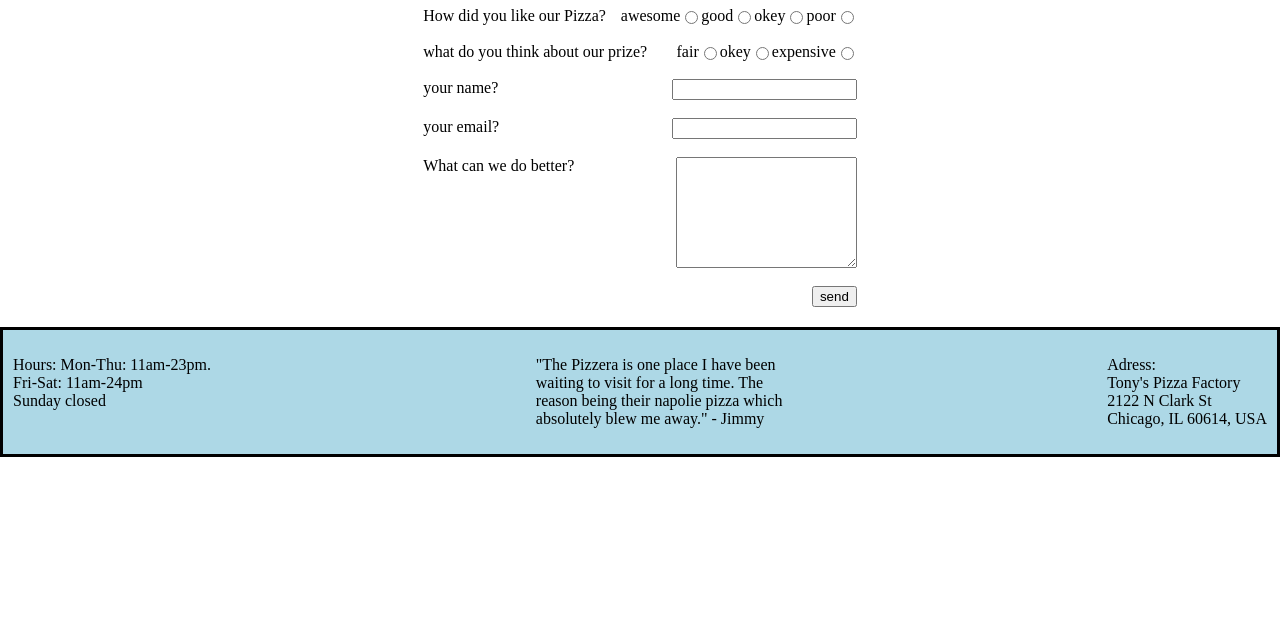
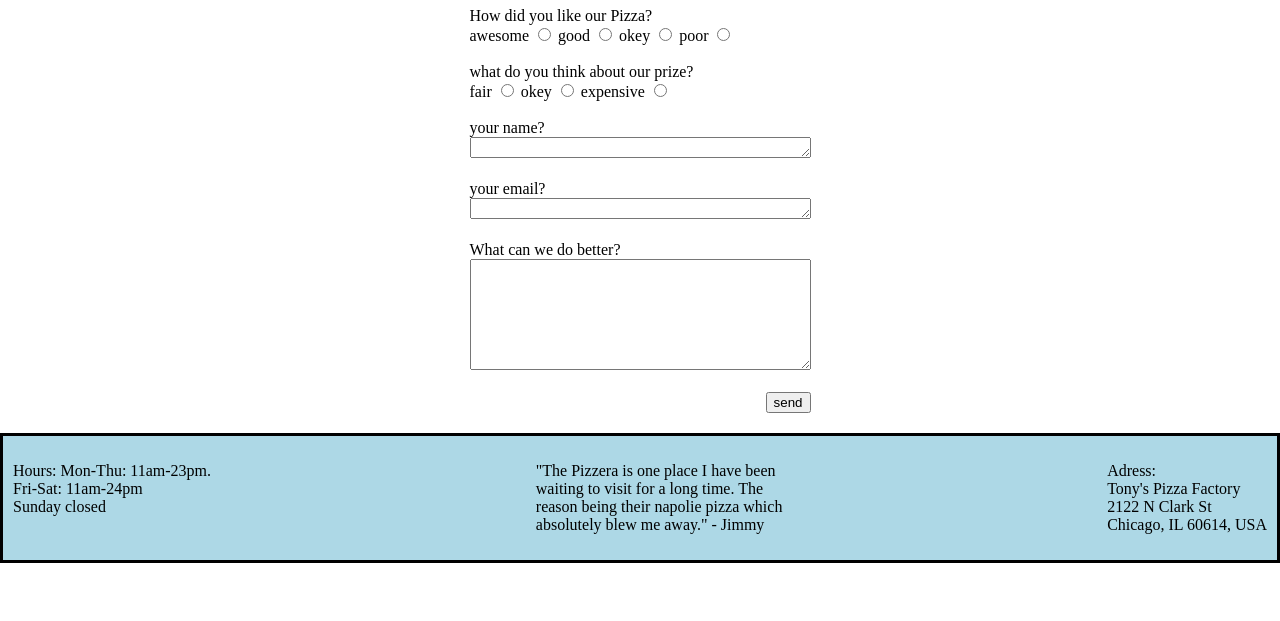
Before and after one commit to yanekreb/m293, a plain HTML site: page Pizza Website/feedback.html in a window 1280 px wide. Shown: the part 179-800 px from the top of the page. Drawn offline with Linux system fonts and the light colour scheme.

Commit message:
fertiges Pizzaprojekt

```diff
--- a/Pizza Website/feedback.html
+++ b/Pizza Website/feedback.html
@@ -20,56 +20,70 @@
 
     <div>
 
-        <h1 class="mittig">Tell us what you think</h1>
+        <h1>Tell us what you think</h1>
 
         <div class="mittig">
-            <form>
+            <form action="danke.html">
 
-                <div class="warenkorb">
-                    <div class="margin">
-                        <label for="frage1">How did you like our Pizza?</label>
+                <div class="alles">
+                    <div class="frage">
+                        <label for="taste1">How did you like our Pizza?</label>
                     </div>
-                    <div class="warenkorb">
-                        <label for="a1">awesome </label>
-                        <input type="radio" name="a" value="awesome">
-                        <label for="a2">good</label>
-                        <input type="radio" name="a" value="good">
-                        <label for="a3">okey</label>
-                        <input type="radio" name="a" value="okey">
-                        <label for="a4">poor</label>
-                        <input type="radio" name="a" value="poor">
+                    <div class="antwort">
+                        <label for="taste1">awesome </label>
+                        <input type="radio" id="taste1" name="taste" value="awesome" required>
+                        <label for="taste2">good</label>
+                        <input type="radio" id="taste2" name="taste" value="good">
+                        <label for="taste3">okey</label>
+                        <input type="radio" id="taste3" name="taste" value="okey">
+                        <label for="taste4">poor</label>
+                        <input type="radio" id="taste4" name="taste" value="poor">
                     </div>
                 </div>
                 <br>
 
-                <div class="warenkorb">
-                    <label for="frage2">what do you think about our prize?</label>
-                    <div class="warenkorb">
-                        <label for="a12">fair</label>
-                        <input type="radio" name="a1" value="fair">
-                        <label for="a13">okey</label>
-                        <input type="radio" name="a1" value="okey">
-                        <label for="a14">expensive</label>
-                        <input type="radio" name="a1" value="expensive">
+                <div class="alles">
+                    <div class="frage">
+                        <label for="prize1">what do you think about our prize?</label>
+                    </div>
+                    <div class="antwort">
+                        <label for="prize1">fair</label>
+                        <input type="radio" id="prize1" name="prize" value="fair" required>
+                        <label for="prize2">okey</label>
+                        <input type="radio" id="prize2" name="prize" value="okey">
+                        <label for="prize3">expensive</label>
+                        <input type="radio" id="prize3" name="prize" value="expensive">
                     </div>
                 </div>
                 <br>
 
-                <div class="rechtsbündig1">
-                    <label for="frage3">your name?</label>
-                    <input type="text" name="frage3" value="">
+                <div class="alles">
+                    <div class="frage">
+                        <label for="name">your name?</label>
+                    </div>
+                    <div class="antwort">
+                        <textarea id="name" name="name" cols="40" rows="1" required></textarea>
+                    </div>
                 </div>
                 <br>
 
-                <div class="rechtsbündig1">
-                    <label for="frage4">your email?</label>
-                    <input type="email" name="frage4" value="">
+                <div class="alles">
+                    <div class="frage">
+                        <label for="email">your email?</label>
+                    </div>
+                    <div class="antwort">
+                        <textarea id="email" name="email" cols="40" rows="1" required></textarea>
+                    </div>
                 </div>
                 <br>
 
-                <div class="rechtsbündig1">
-                    <label for="frage5">What can we do better?</label>
-                    <textarea name="frage5" cols="20" rows="7"></textarea>
+                <div class="alles">
+                    <div class="frage">
+                        <label for="statement">What can we do better?</label>
+                    </div>
+                    <div class="antwort">
+                        <textarea id="statement" name="statement" cols="40" rows="7"></textarea>
+                    </div>
                 </div>
 
                 <br>
```
